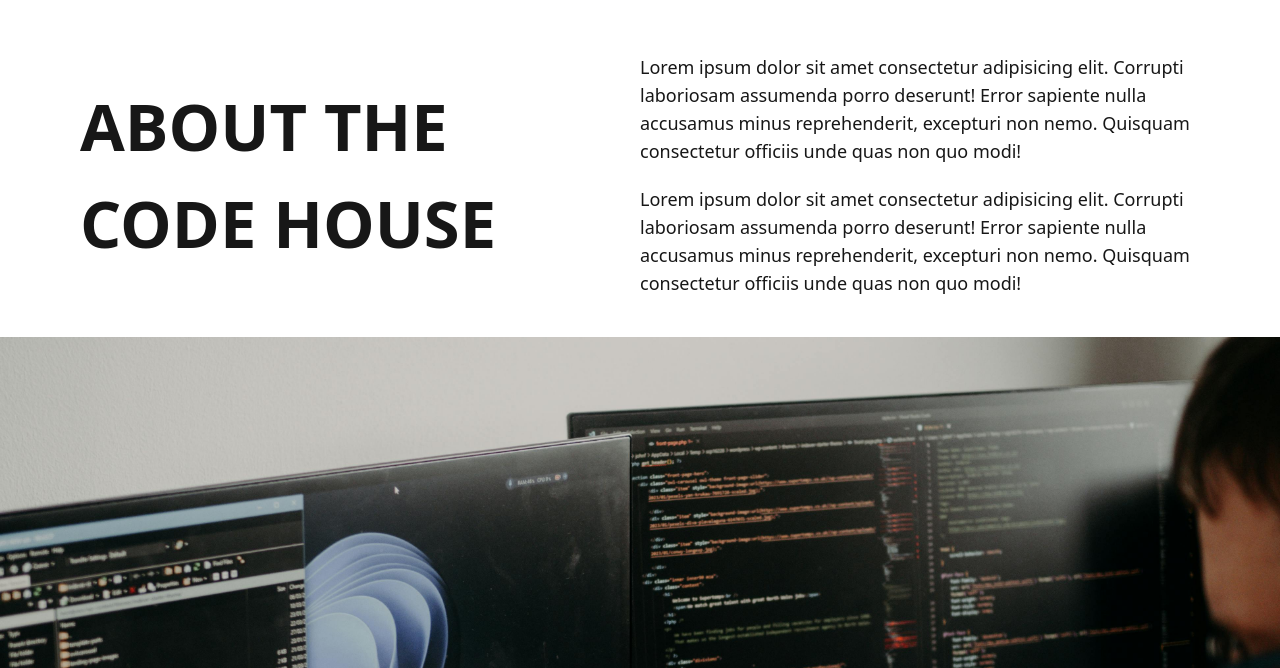
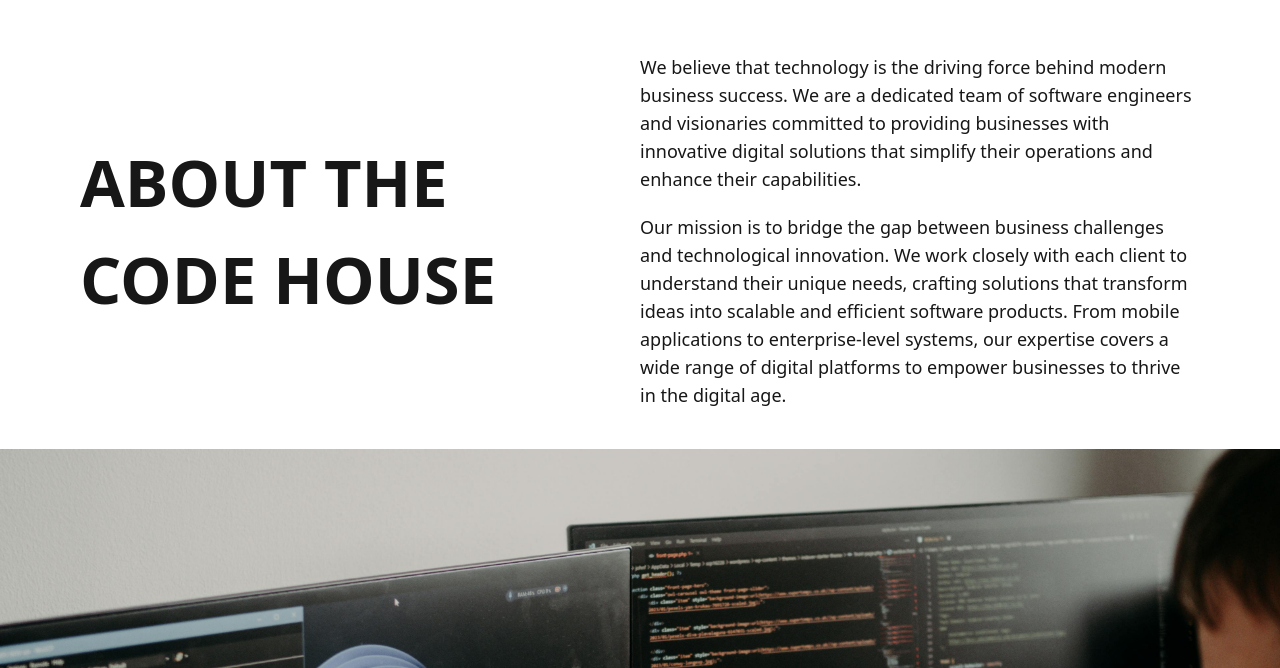
Before and after one commit to joheee/frontend-code-house, a Next.js app: page / in a window 1280 px wide. Shown: the part 787-1455 px from the top of the page. Built offline with nearby package versions, Linux system fonts and the light colour scheme.

Commit message:
about page

```diff
--- /dev/null
+++ b/src/app/about/AboutContent.tsx
@@ -0,0 +1,22 @@
+import React from "react";
+
+export default function AboutContent() {
+  return (
+    <div className="flex flex-col gap-5 text-lg">
+      <div className="">
+        We believe that technology is the driving force behind modern business
+        success. We are a dedicated team of software engineers and visionaries
+        committed to providing businesses with innovative digital solutions that
+        simplify their operations and enhance their capabilities.
+      </div>
+      <div className="">
+        Our mission is to bridge the gap between business challenges and
+        technological innovation. We work closely with each client to understand
+        their unique needs, crafting solutions that transform ideas into
+        scalable and efficient software products. From mobile applications to
+        enterprise-level systems, our expertise covers a wide range of digital
+        platforms to empower businesses to thrive in the digital age.
+      </div>
+    </div>
+  );
+}
--- a/src/app/about/AboutDesktop.tsx
+++ b/src/app/about/AboutDesktop.tsx
@@ -1,3 +1,4 @@
+import AboutContent from "./AboutContent";
 import { AboutInterface } from "./interface";
 
 export default function AboutDesktop(about: AboutInterface) {
@@ -7,20 +8,7 @@ export default function AboutDesktop(about: AboutInterface) {
         <div className="font-extrabold text-[65px]">ABOUT THE</div>
         <div className="font-extrabold text-[65px]">CODE HOUSE</div>
       </div>
-      <div className="flex flex-col gap-5 text-lg">
-        <div className="">
-          Lorem ipsum dolor sit amet consectetur adipisicing elit. Corrupti
-          laboriosam assumenda porro deserunt! Error sapiente nulla accusamus
-          minus reprehenderit, excepturi non nemo. Quisquam consectetur officiis
-          unde quas non quo modi!
-        </div>
-        <div className="">
-          Lorem ipsum dolor sit amet consectetur adipisicing elit. Corrupti
-          laboriosam assumenda porro deserunt! Error sapiente nulla accusamus
-          minus reprehenderit, excepturi non nemo. Quisquam consectetur officiis
-          unde quas non quo modi!
-        </div>
-      </div>
+      <AboutContent />
     </div>
   );
 }
--- a/src/app/about/AboutMobile.tsx
+++ b/src/app/about/AboutMobile.tsx
@@ -1,3 +1,4 @@
+import AboutContent from "./AboutContent";
 import { AboutInterface } from "./interface";
 
 export default function AboutMobile(about: AboutInterface) {
@@ -7,20 +8,7 @@ export default function AboutMobile(about: AboutInterface) {
         <div className="font-extrabold text-clamp-xl">ABOUT THE</div>
         <div className="font-extrabold text-clamp-xl">CODE HOUSE</div>
       </div>
-      <div className="flex flex-col gap-5 text-lg">
-        <div className="">
-          Lorem ipsum dolor sit amet consectetur adipisicing elit. Corrupti
-          laboriosam assumenda porro deserunt! Error sapiente nulla accusamus
-          minus reprehenderit, excepturi non nemo. Quisquam consectetur officiis
-          unde quas non quo modi!
-        </div>
-        <div className="">
-          Lorem ipsum dolor sit amet consectetur adipisicing elit. Corrupti
-          laboriosam assumenda porro deserunt! Error sapiente nulla accusamus
-          minus reprehenderit, excepturi non nemo. Quisquam consectetur officiis
-          unde quas non quo modi!
-        </div>
-      </div>
+      <AboutContent />
     </div>
   );
 }
--- a/src/app/landing/LandingDesktop.tsx
+++ b/src/app/landing/LandingDesktop.tsx
@@ -18,7 +18,9 @@ export default function LandingDesktop(landing: LandingInterface) {
 
       <div className="relative z-10 flex flex-col items-center justify-center h-full bg-gradient-to-t from-background">
         <div className="flex gap-5 items-center">
-          <div className="font-bold text-[65px] tracking-widest">WE ARE</div>
+          <div className="font-extrabold text-[65px] tracking-widest">
+            WE ARE
+          </div>
           <Image
             className="w-fit h-fit z-0"
             src="/landing_first_content.png"
@@ -28,7 +30,9 @@ export default function LandingDesktop(landing: LandingInterface) {
             quality={100}
             priority
           />
-          <div className="font-bold text-[65px] tracking-widest">SOFTWARE</div>
+          <div className="font-extrabold text-[65px] tracking-widest">
+            SOFTWARE
+          </div>
         </div>
         <div className="flex gap-5 items-center">
           <div className="font-extralight text-[65px]">HOUSE</div>
--- a/src/app/landing/LandingMobile.tsx
+++ b/src/app/landing/LandingMobile.tsx
@@ -19,7 +19,7 @@ export default function LandingMobile(landing: LandingInterface) {
 
       <PaddingComponent className="relative z-10 flex flex-col items-center justify-center h-full from-background">
         <div className="flex gap-5 items-center">
-          <div className="font-bold tracking-widest text-clamp-xl">WE ARE</div>
+          <div className="font-extrabold tracking-widest text-clamp-xl">WE ARE</div>
           <Image
             className="z-0"
             src="/landing_first_content.png"
@@ -30,7 +30,7 @@ export default function LandingMobile(landing: LandingInterface) {
             priority
           />
         </div>
-        <div className="font-bold text-clamp-xl tracking-widest">SOFTWARE</div>
+        <div className="font-extrabold text-clamp-xl tracking-widest">SOFTWARE</div>
         <div className="flex flex-col justify-center gap-5 items-center">
           <div className="font-extralight text-clamp-xl">HOUSE</div>
           <Image
```
